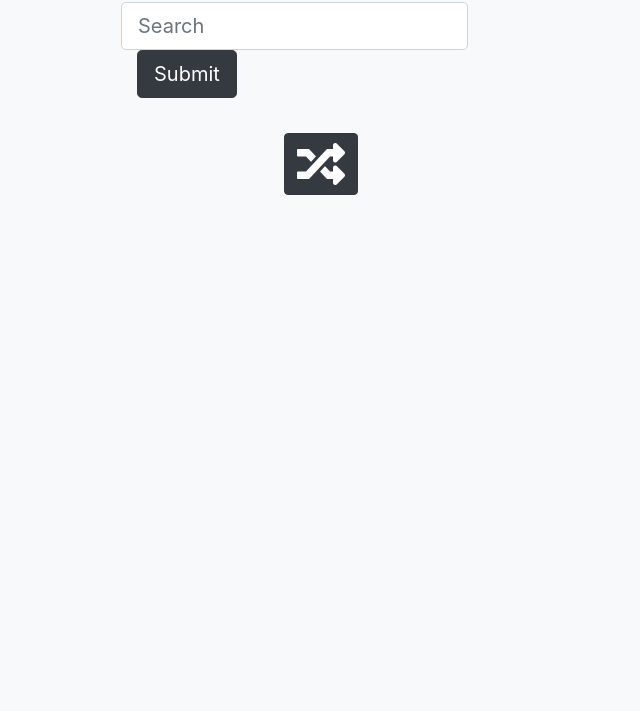
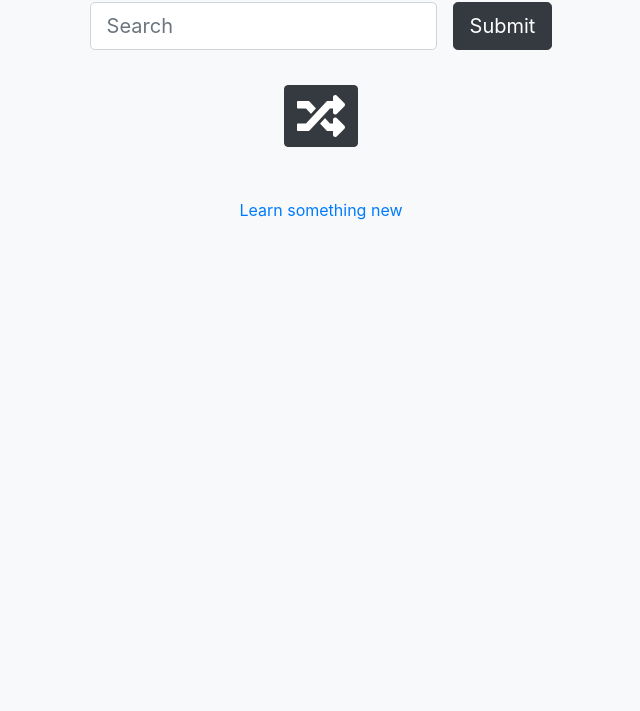
Before and after one commit to folowookere/wiki_viewer, a plain HTML site: page index.html in a window 1280 px wide. Shown: the part 89-800 px from the top of the page, without its empty margins (319-959 px from the left). Drawn offline with nearby package versions, Linux system fonts and the light colour scheme.

Commit message:
Latest files

```diff
--- a/index.html
+++ b/index.html
@@ -14,22 +14,22 @@
 
 <body class="bg-light">
 
-    <div class="container" style="width:400px; padding-top:35px;">
+    <div class="container" style="width:500px; padding-top:35px;">
         <div class="row">
             <h1 class="mx-auto">Search Wikipedia</h1>
-            <form class="form-inline">
-     <input class="form-control form-control-lg" type="text" placeholder="Search" id="searchform" >
-     <button type="button" id="searchbutton" class="btn btn-lg btn-dark ml-3">Submit</button></form></div>
-     <div class="row" style="padding-top:35px;">
-     <p class="mx-auto"><a class="btn btn-dark" href="https://en.wikipedia.org/wiki/Special:Random" target="_blank"><i class="fas fa-random fa-3x" alt="View a random article"></i></a></p>
-
+            <form class="form-inline mx-auto">
+             <input class="form-control form-control-lg" type="text" placeholder="Search" id="searchform" >
+                 <button type="button" id="searchbutton" class="btn btn-lg btn-dark ml-3">Submit</button></form></div>
+    <div class="row" style="padding-top:35px;">
+         <p class="mx-auto"><a class="btn btn-dark" href="https://en.wikipedia.org/wiki/Special:Random" target="_blank"><i class="fas fa-random fa-3x" alt="View a random article"></i></a></p></div>
+    <div class="row" style="padding-top:35px;">
+         <p class="mx-auto"><a href="https://en.wikipedia.org/wiki/Special:Random" target="_blank">Learn something new</a></p>
+         </div>
 </div>
     </div>
     <div class="container">
     <ul id="searchresults" class="list-group list-group-flush">
-
-
     </ul>
-</div>
-</body>
+        </div>
+    </body>
 </html>
```
